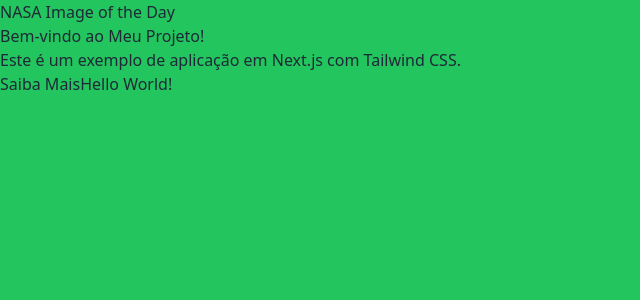
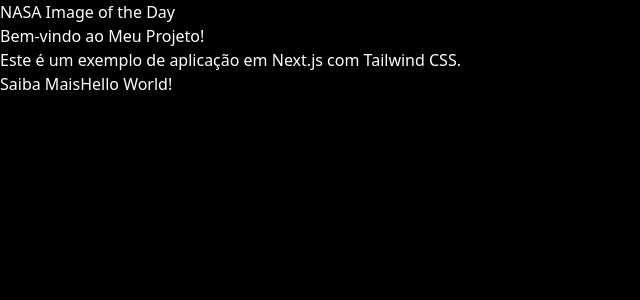
Before and after one commit to Pietrosaka/CPext, a Next.js app: page / in a window 1280 px wide. Shown: the top 300 px of the page, without its empty margins (0-640 px from the left). Built offline with nearby package versions, Linux system fonts and the light colour scheme.

Commit message:
Tailwind feito

```diff
--- a/src/app/globals.css
+++ b/src/app/globals.css
@@ -4,5 +4,5 @@
 
 /* Exemplo de ajustes globais adicionais */
 body {
-  @apply bg-green-500 text-gray-800;
+  @apply bg-black text-white;
 }
```
